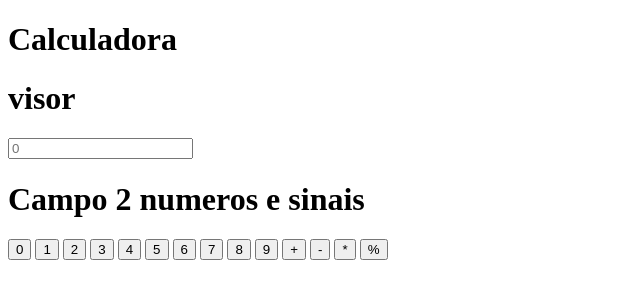
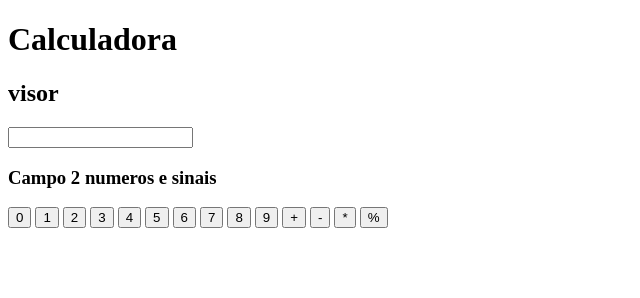
Before and after one commit to murtadev/Calculadora, a plain HTML site: page index.html in a window 1280 px wide. Shown: the whole page, without its empty margins (0-640 px from the left). Drawn offline with Linux system fonts and the light colour scheme.

Commit message:
HTML em processo

```diff
--- a/index.html
+++ b/index.html
@@ -4,14 +4,16 @@
     <meta charset="UTF-8">
     <meta name="viewport" content="width=device-width, initial-scale=1.0">
     <title>Calculadora</title>
+
 </head>
-<!--Título da calculadora e deve ficar fora da margem-->
+<body>
+    <!--Título da calculadora e deve ficar fora da margem-->
 <h1>Calculadora</h1>
 <!-- será onde os valores serão mostrados deve ter uma margem independente e ser um verde mais claro-->
-<h1>visor</h1>
-    <input type = number id= "number0" placeholder = "0" readonly>
+<h2>visor</h2>
+    <input type = number id= "valores" placeholder = "">
 <!--será onde os números serão digitados cada número deve ter uma margem independente-->
-<h1>Campo 2 numeros e sinais</h1>
+<h3>Campo 2 numeros e sinais</h3>
     <button id = "number0"> 0 </button>
     <button id = "number1"> 1 </button>
     <button id = "number2"> 2 </button>
@@ -23,16 +25,13 @@
     <button id = "number8"> 8 </button>
     <button id = "number9"> 9 </button>
     <button id = "characterPlus"> + </button>
-    <button id = "characterMinimus"> - </button>
+    <button id = "characterMinus"> - </button>
     <button id = "characterMultiplication"> * </button>
     <button id = "characterModulus"> % </button>
 
 
-<!--importar o css e o JS-->
+<!--importar o CSS-->
 <link rel = "stylesheet" href = "style.css">
-<link rel = "script" href = "script.js">
-
-<body>
-
 </body>
+<script> src ="script.js" </script>
 </html>
--- a/script.js
+++ b/script.js
@@ -0,0 +1,3 @@
+function somar(){
+    var number0 = parsefloat(document.getElementById("number0").HTMLelement.value);
+}
```
